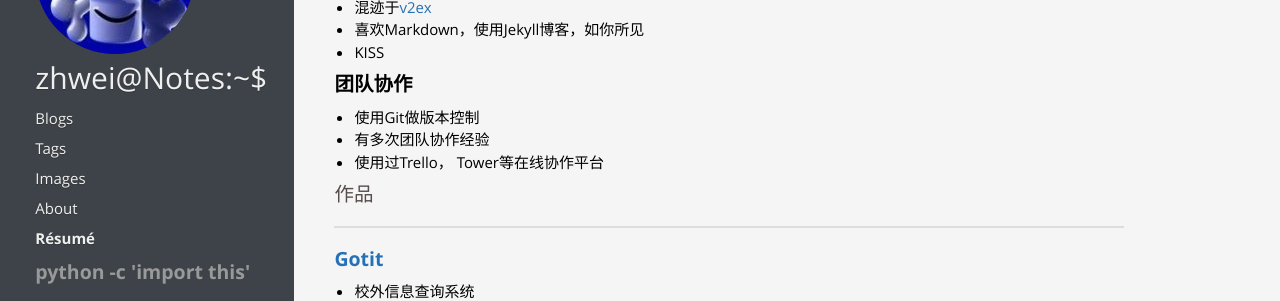
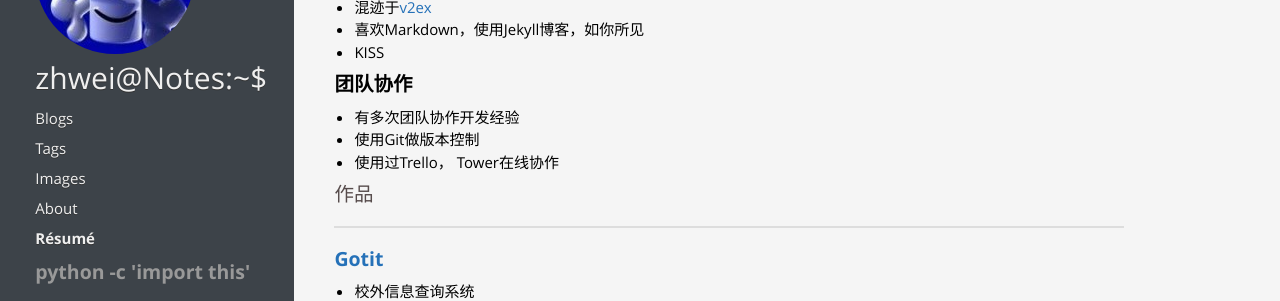
Before and after one commit to zhwei/zhwei.github.com, a Jekyll site: the page built from about/resume.markdown, in a window 1280 px wide and 1400 px high, scrolled down 1070 px. Shown: the part 153-454 px from the top of the window. Built offline with Jekyll 4.4.1, drawn with Linux system fonts in a browser that asks for light colours; Markdown is read by kramdown in place of the engine named in the settings; comment, search, counter and statistics services are not loaded.

Commit message:
update resume

```diff
--- a/about/resume.markdown
+++ b/about/resume.markdown
@@ -65,9 +65,9 @@ comments: false
 
 ### 团队协作
 
+  + 有多次团队协作开发经验
   + 使用Git做版本控制
-  + 有多次团队协作经验
-  + 使用过Trello， Tower等在线协作平台
+  + 使用过Trello， Tower在线协作
 
 
 ## 作品
```
Also changed, not shown: other parts of about/resume.markdown (+2 -0 lines).
